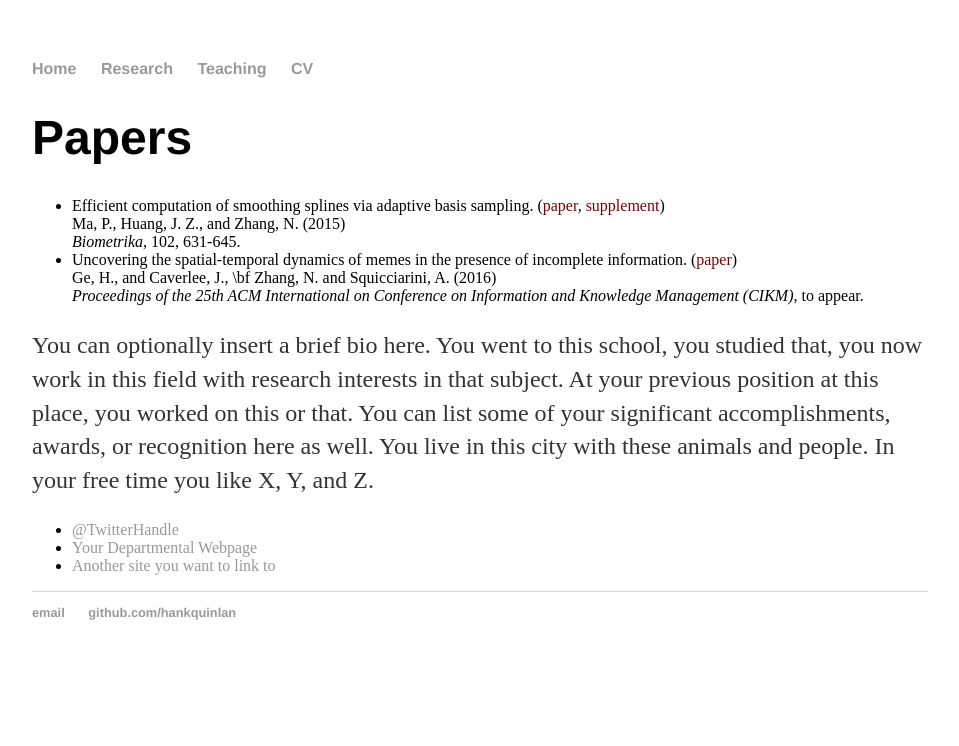
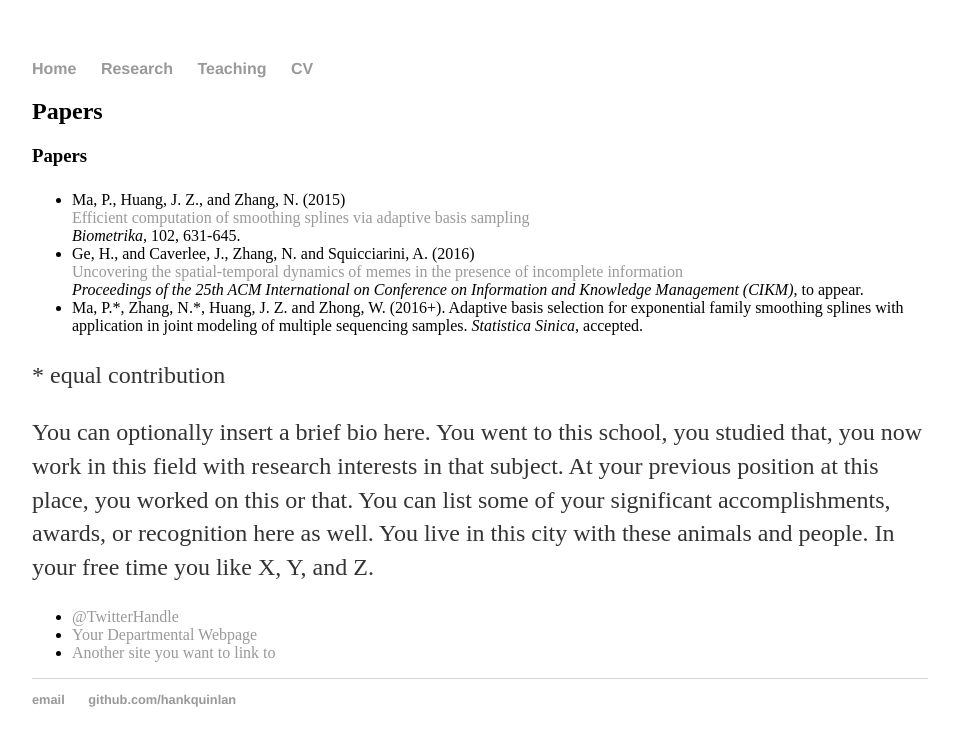
Before and after one commit to zhangnanfudan/zhangnanfudan.github.io, a Jekyll site: the page built from research/index.html, in a window 1280 px wide. Shown: the top 746 px of the page, without its empty margins (160-1119 px from the left). Built offline with Jekyll 4.4.1, drawn with Linux system fonts in a browser that asks for light colours.

Commit message:
research

```diff
--- a/research/index.html
+++ b/research/index.html
@@ -3,25 +3,32 @@ layout: default
 title: Research
 ---
 
-		<div class="research">
-			<h1>Papers</h1>
+		<div class="about">
+			<h2>Papers</h2>
+			<h3>Papers</h3>
+
+			<p>
 			<ul>
 				<li>
-					<span style="font-weight:300">
-					Efficient computation of smoothing splines via adaptive basis sampling.
-					(<a href="http://biomet.oxfordjournals.org/content/102/3/631" style="color:#800000">paper</a>,
-					<a href="asv009supp.pdf" style="color:#800000">supplement</a>) </br>
 					Ma, P., Huang, J. Z., and Zhang, N. (2015) </br>
-					<span style="font-style: italic">Biometrika, </span>102, 631-645.
+					<a href="http://biomet.oxfordjournals.org/content/102/3/631"> Efficient computation of smoothing splines via adaptive basis sampling</a> </br>
+					<i>Biometrika</i>, 102, 631-645.
 				</li>
 				<li>
-					<span style="font-weight:300">
-					Uncovering the spatial-temporal dynamics of memes in the presence of incomplete information.
-					(<a href="http://biomet.oxfordjournals.org/content/102/3/631" style="color:#800000">paper</a>) </br>
-					Ge, H., and Caverlee, J., \bf Zhang, N. and Squicciarini, A. (2016) </br>
+					Ge, H., and Caverlee, J., Zhang, N. and Squicciarini, A. (2016) </br>
+					<a href="">Uncovering the spatial-temporal dynamics of memes in the presence of incomplete information </a> </br>
 					<span style="font-style: italic">Proceedings of the 25th ACM International on Conference on Information and Knowledge Management (CIKM)</span>, to appear.
+					</li>
+				<li>
+					Ma, P.*, Zhang, N.*, Huang, J. Z. and Zhong, W. (2016+).
+					Adaptive basis selection for exponential family smoothing splines with application in joint modeling of multiple sequencing samples.
+					<i>Statistica Sinica</i>, accepted.
+				</li>
+			</ul>
+			</p>
+			<p> * equal contribution </p>
 
-			</ul>
+
 
 			<p>You can optionally insert a brief bio here. You went to this school, you studied that, you now work in this field with research interests in that subject. At your previous position at this place, you worked on this or that. You can list some of your significant accomplishments, awards, or recognition here as well. You live in this city with these animals and people. In your free time you like X, Y, and Z.</p>
 
```
Also changed, not shown: research/research.html (deleted, +0 -40 lines).
